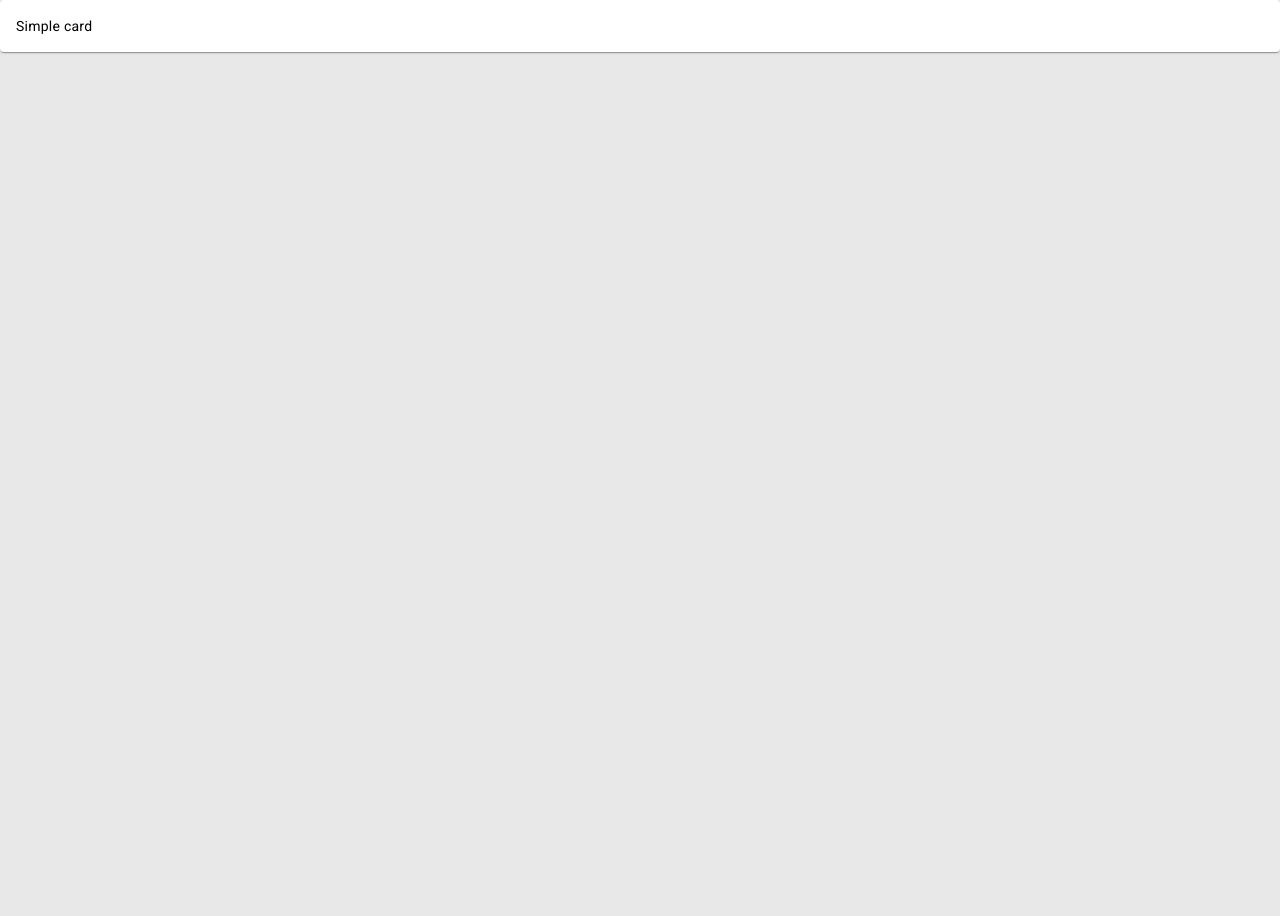
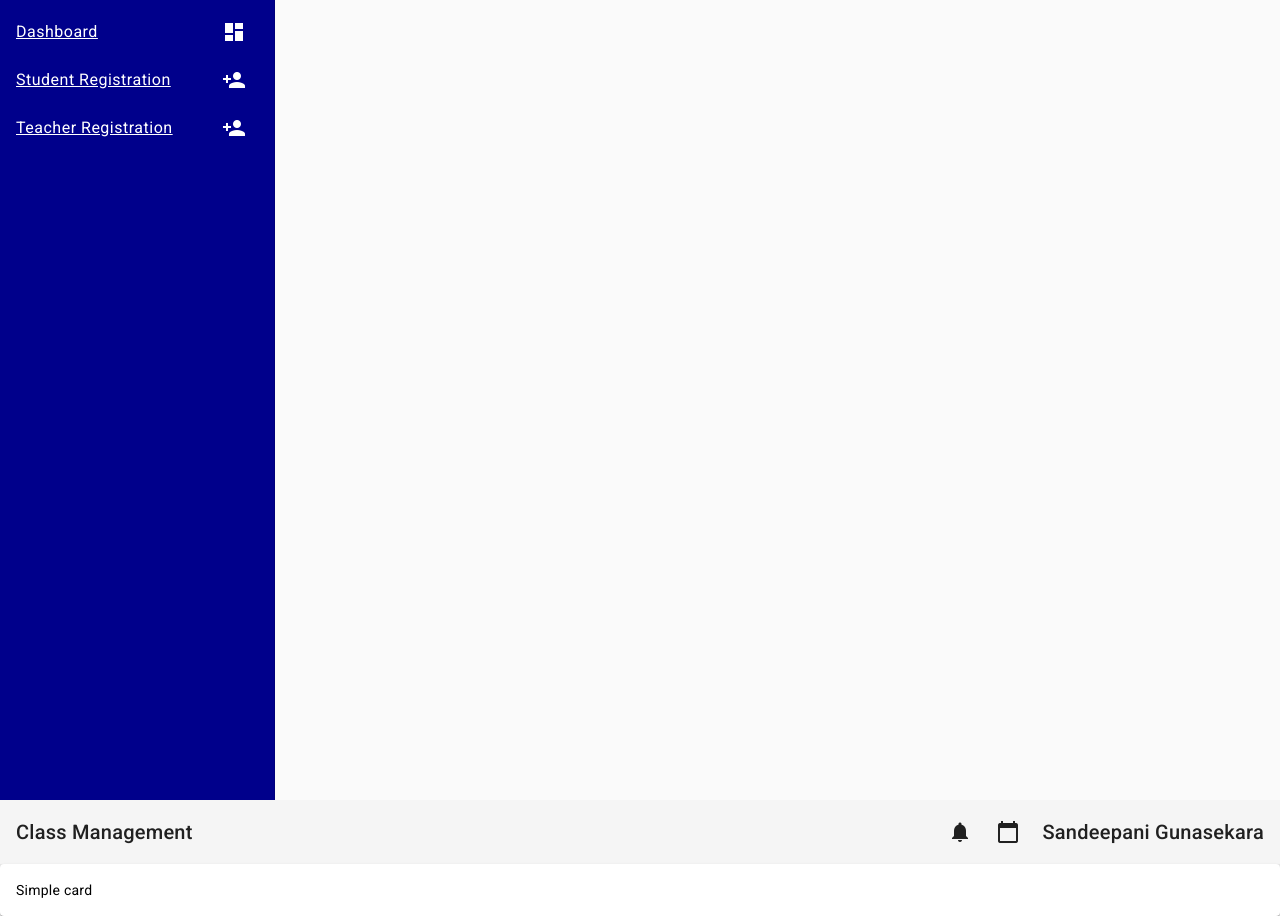
Before and after one commit to codingPentagon/ZoneEd, an Angular app in the folder frontend/: page /stuDash in a window 1280 px wide. Before the commit the page ends 800 px from the top, so only its background shows below. Built offline with nearby package versions, Linux system fonts and the light colour scheme.

Commit message:
Reduced space

```diff
--- a/frontend/src/app/app.module.ts
+++ b/frontend/src/app/app.module.ts
@@ -12,7 +12,6 @@ import { StuDashboardComponent } from './stu-dashboard/stu-dashboard.component';
 @NgModule({
   declarations: [
     AppComponent,
-
     StuDashboardComponent,
   ],
   imports: [
--- a/frontend/src/app/stu-dashboard/stu-dashboard.component.html
+++ b/frontend/src/app/stu-dashboard/stu-dashboard.component.html
@@ -1,3 +1,7 @@
+
+<app-nav></app-nav>
+
+  <app-header></app-header>
 <mat-card>
     <mat-card-content>Simple card</mat-card-content>
   </mat-card>
```
